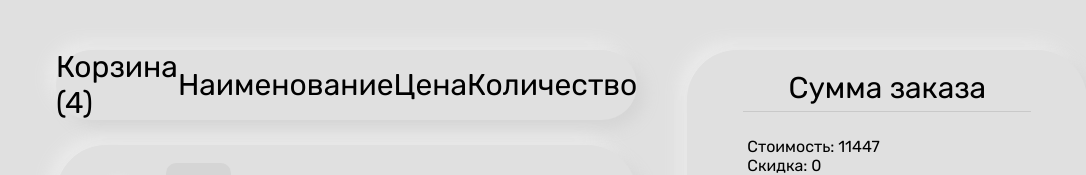
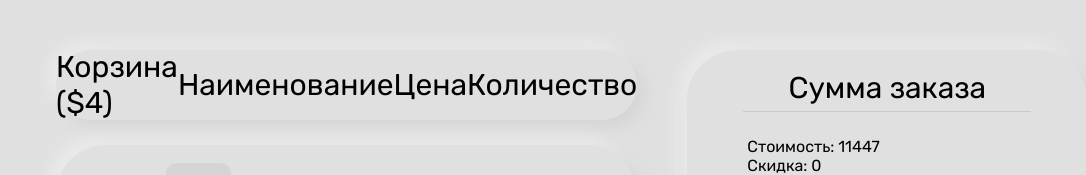
Before and after one commit to LIMPIX31/ShoppingCart, a React (Create React App) app: page / in a window 1280 px wide. Shown: the top 175 px of the page, without its empty margins (194-1280 px from the left). Built offline with nearby package versions, Linux system fonts and the light colour scheme.

Commit message:
cart total counter fix

```diff
--- a/src/pages/Home/Home.tsx
+++ b/src/pages/Home/Home.tsx
@@ -18,7 +18,7 @@ export const HomePage: FC = () => {
     <div className={s.wrapper}>
       <div className={s.products}>
         <div className={s.cart}>
-          <div>Корзина (4)</div>
+          <div>Корзина (${products.length})</div>
           <div>Наименование</div>
           <div>Цена</div>
           <div>Количество</div>
```
